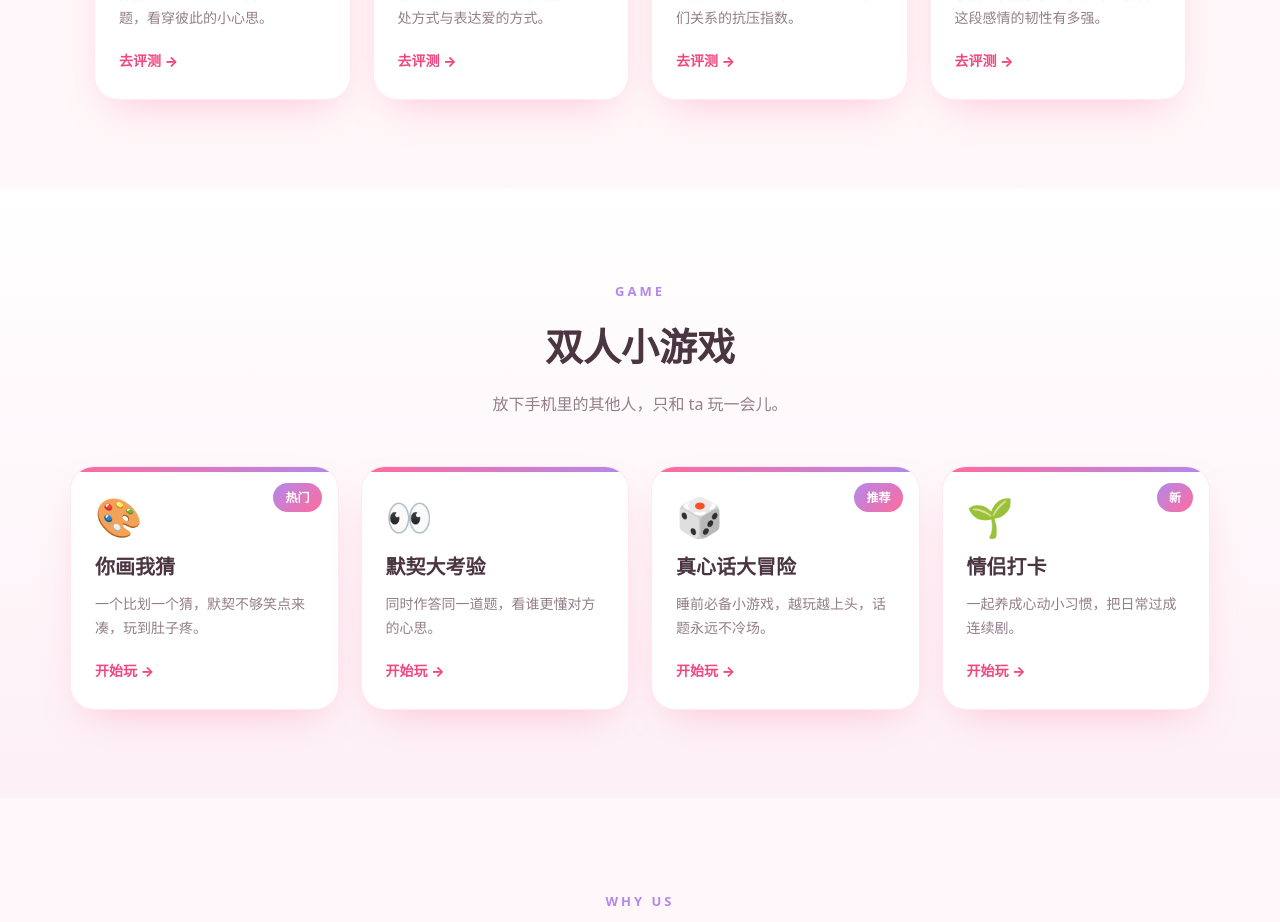
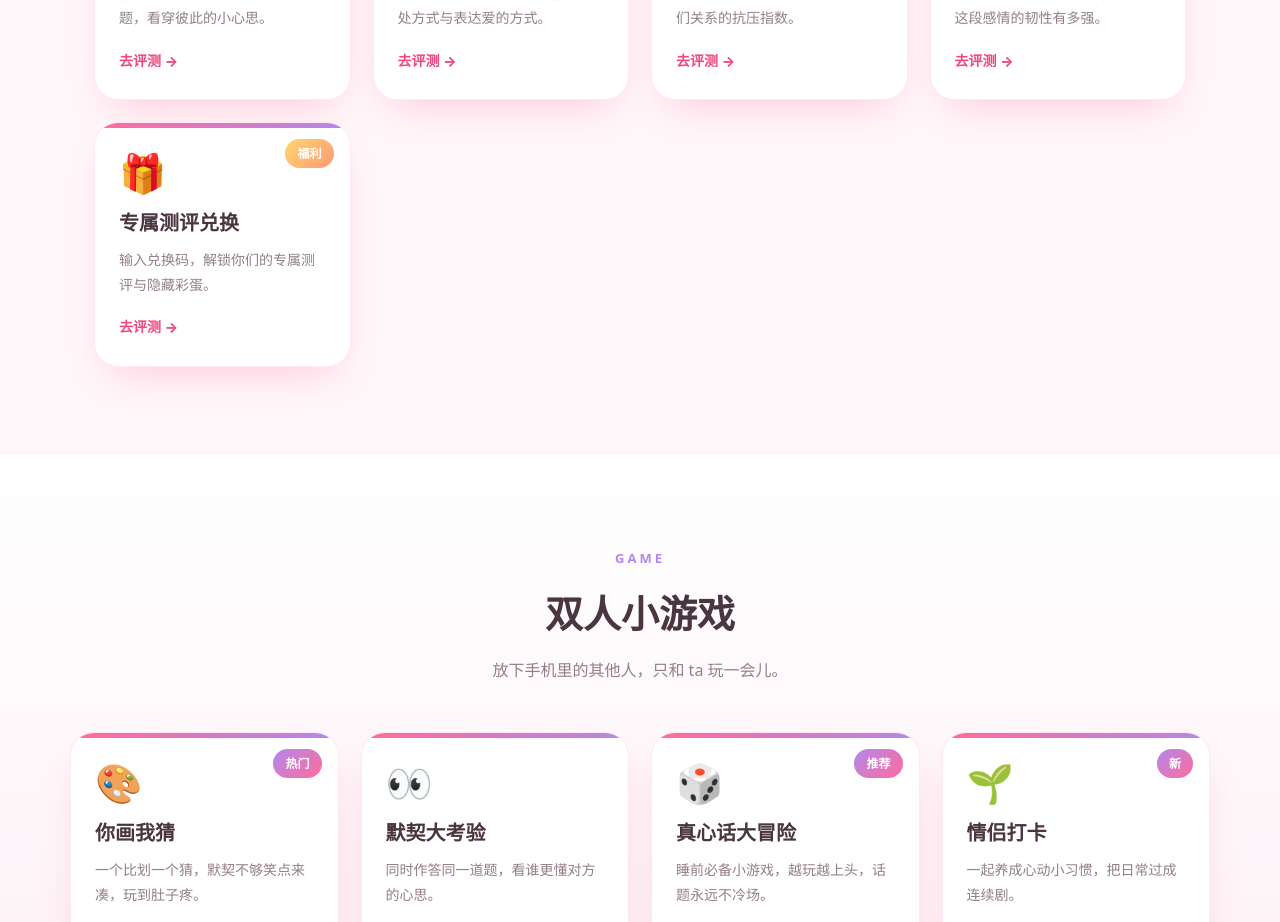
Before and after one commit to heshuixiu/couplegametest, a React (Vite) app: page / in a window 1280 px wide. Shown: the part 1260-2182 px from the top of the page. Built offline with nearby package versions, Linux system fonts and the light colour scheme.

Commit message:
Add redeem entry card to #tests module

```diff
--- a/src/components/TestZone.jsx
+++ b/src/components/TestZone.jsx
@@ -23,6 +23,13 @@ const tests = [
     desc: '矛盾之后你们能多快和好？看看这段感情的韧性有多强。',
     tag: '新',
   },
+  {
+    icon: '🎁',
+    title: '专属测评兑换',
+    desc: '输入兑换码，解锁你们的专属测评与隐藏彩蛋。',
+    tag: '福利',
+    href: 'https://redeem.couplegametest.link',
+  },
 ]
 
 export default function TestZone() {
@@ -35,7 +42,7 @@ export default function TestZone() {
       </div>
       <div className="cards">
         {tests.map((t) => (
-          <a className="card" href="#tests" key={t.title}>
+          <a className="card" href={t.href || '#tests'} key={t.title}>
             {t.tag && <span className="card__tag">{t.tag}</span>}
             <span className="card__icon" aria-hidden="true">{t.icon}</span>
             <h3 className="card__title">{t.title}</h3>
```
